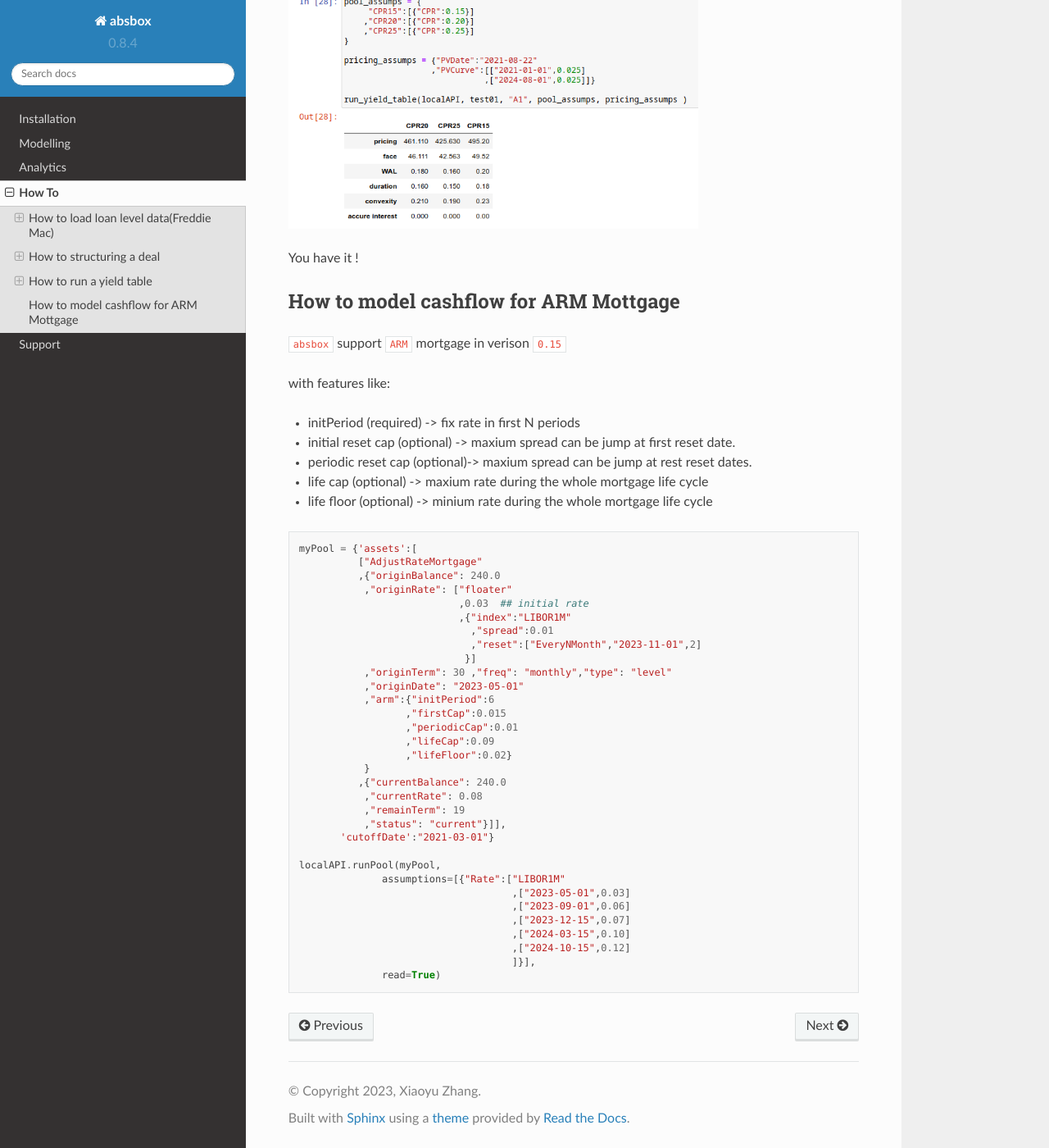
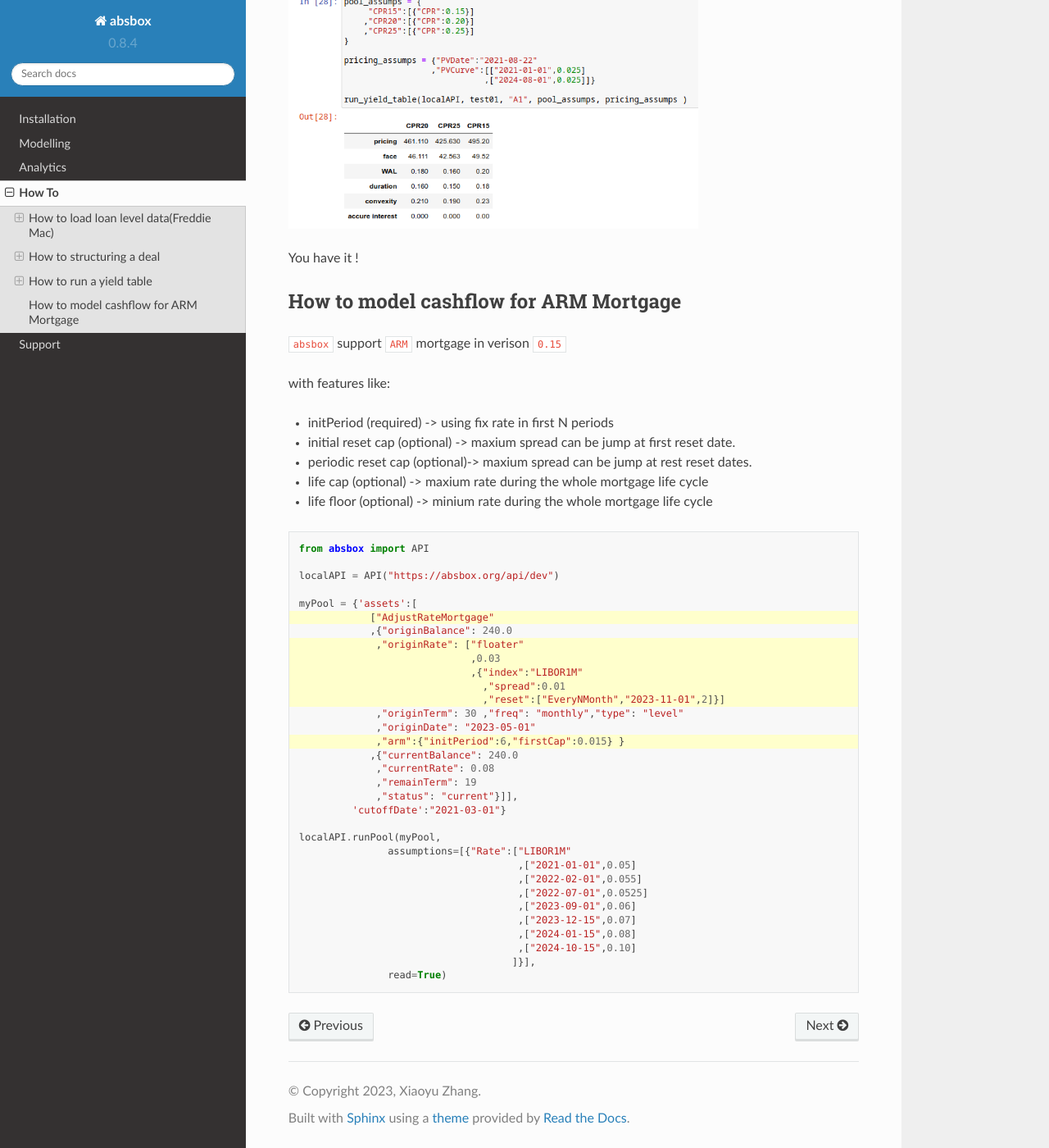
Before and after one commit to yellowbean/absbox-doc, a Sphinx documentation site: the page built from docs/source/howto.rst, in a window 1280 px wide and 1400 px high, scrolled down 6929 px. Shown: the whole window at 82% size. Built offline with Sphinx 7.4.7 and the Read the Docs theme 2.0.0, drawn with Linux system fonts in a browser that asks for light colours; some of the changed lines change nothing that is shown.

Commit message:
update ARM to file

```diff
--- /dev/null
+++ b/docs/source/deal_sample/arm_sample.py
@@ -0,0 +1,32 @@
+from absbox import API
+
+localAPI = API("https://absbox.org/api/dev")
+
+myPool = {'assets':[
+            ["AdjustRateMortgage"
+            ,{"originBalance": 240.0
+             ,"originRate": ["floater"
+                             ,0.03
+                             ,{"index":"LIBOR1M"
+                               ,"spread":0.01
+                               ,"reset":["EveryNMonth","2023-11-01",2]}]
+             ,"originTerm": 30 ,"freq": "monthly","type": "level"
+             ,"originDate": "2023-05-01"
+             ,"arm":{"initPeriod":6,"firstCap":0.015} }
+            ,{"currentBalance": 240.0
+             ,"currentRate": 0.08
+             ,"remainTerm": 19
+             ,"status": "current"}]],
+         'cutoffDate':"2021-03-01"}
+
+localAPI.runPool(myPool,
+               assumptions=[{"Rate":["LIBOR1M"
+                                     ,["2021-01-01",0.05]
+                                     ,["2022-02-01",0.055]
+                                     ,["2022-07-01",0.0525]
+                                     ,["2023-09-01",0.06]
+                                     ,["2023-12-15",0.07]
+                                     ,["2024-01-15",0.08]
+                                     ,["2024-10-15",0.10]
+                                    ]}],
+               read=True)
--- a/docs/source/howto.rst
+++ b/docs/source/howto.rst
@@ -358,50 +358,20 @@ Run with candy function
 You have it !
 
 
-How to model cashflow for ARM Mottgage
+How to model cashflow for ARM Mortgage
 ---------------------------------------------
 
 ``absbox`` support ``ARM`` mortgage in verison ``0.15``
 
 with features like:
 
-* initPeriod (required) -> fix rate in first N periods
+* initPeriod (required) -> using fix rate in first N periods
 * initial reset cap (optional) -> maxium spread can be jump at first reset date.
 * periodic reset cap (optional)-> maxium spread can be jump at rest reset dates.
 * life cap (optional) -> maxium rate during the whole mortgage life cycle
 * life floor (optional) -> minium rate during the whole mortgage life cycle
 
-.. code-block:: python
 
-  myPool = {'assets':[
-            ["AdjustRateMortgage"
-            ,{"originBalance": 240.0
-             ,"originRate": ["floater"
-                             ,0.03  ## initial rate
-                             ,{"index":"LIBOR1M"
-                               ,"spread":0.01
-                               ,"reset":["EveryNMonth","2023-11-01",2]
-                              }]
-             ,"originTerm": 30 ,"freq": "monthly","type": "level"
-             ,"originDate": "2023-05-01"
-             ,"arm":{"initPeriod":6
-                    ,"firstCap":0.015
-                    ,"periodicCap":0.01
-                    ,"lifeCap":0.09
-                    ,"lifeFloor":0.02}
-             }
-            ,{"currentBalance": 240.0
-             ,"currentRate": 0.08
-             ,"remainTerm": 19
-             ,"status": "current"}]],
-         'cutoffDate':"2021-03-01"}
-
-  localAPI.runPool(myPool,
-                assumptions=[{"Rate":["LIBOR1M"
-                                      ,["2023-05-01",0.03]
-                                      ,["2023-09-01",0.06]
-                                      ,["2023-12-15",0.07]
-                                      ,["2024-03-15",0.10]
-                                      ,["2024-10-15",0.12]
-                                      ]}],
-                read=True)
+.. literalinclude:: deal_sample/arm_sample.py
+   :language: python
+   :emphasize-lines: 6,8-12,15
```
